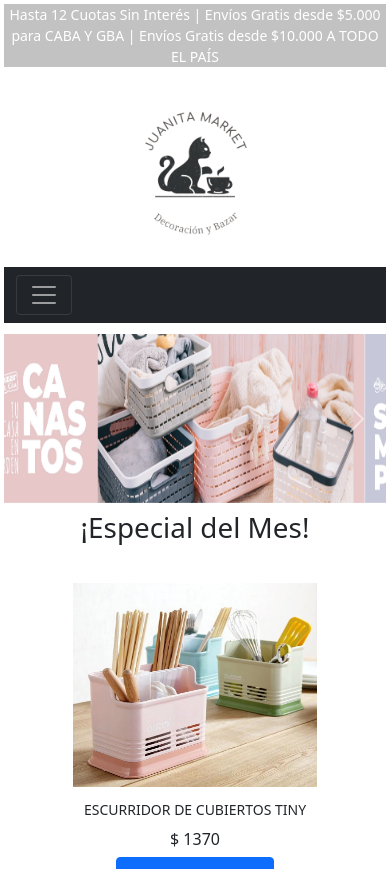
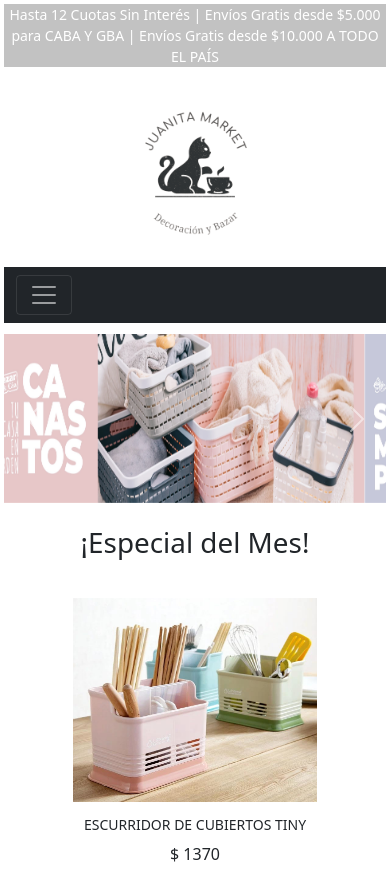
Before and after one commit to Maximilianoaxeldominguez/JuanitaMarket, a plain HTML site: page index.html in a window 390 px wide. Shown: the top 869 px of the page. Drawn offline with nearby package versions, Linux system fonts and the light colour scheme.

Commit message:
cambie margin lo mas elegido

```diff
--- a/css/style.css
+++ b/css/style.css
@@ -243,6 +243,10 @@ main {
 @media (max-width: 600px) {
     .containerProductos {
         width: 45%;
+    }
+    .loMasElegido {
+        text-align: center;
+        margin-top: 6%;
     }
 }
 
```
